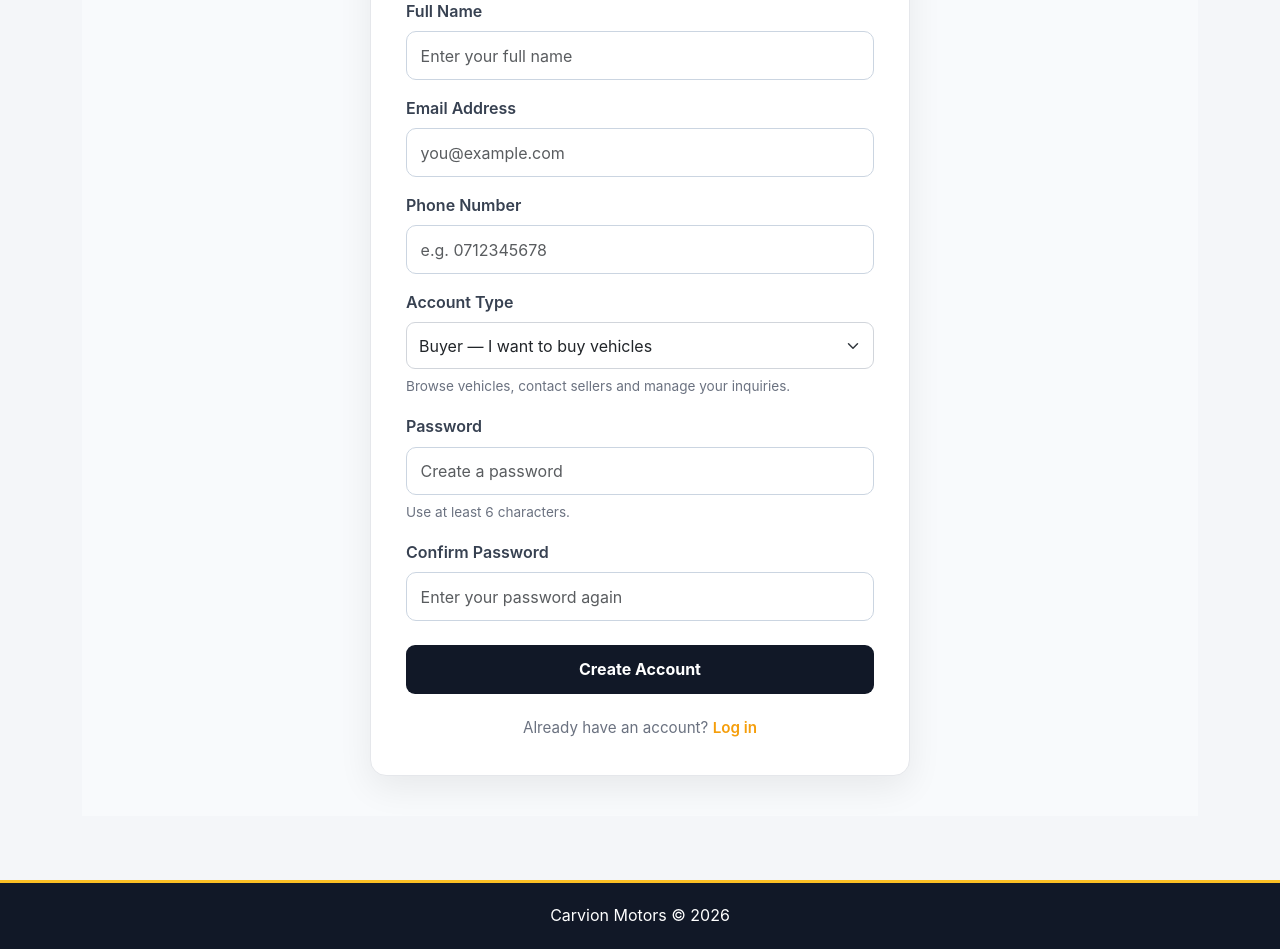
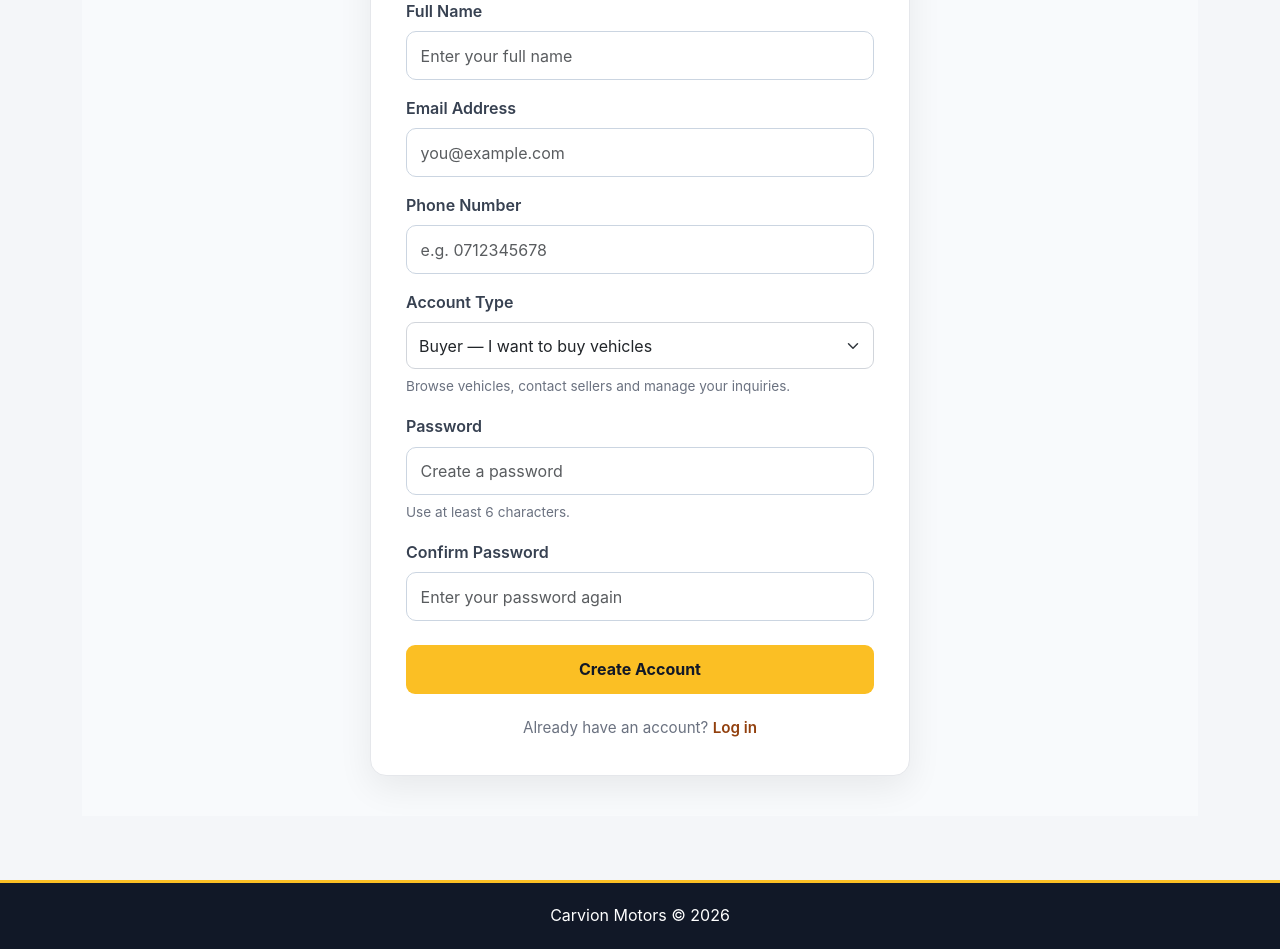
Before and after one commit to markkims001-crypto/carvion-motors, a Flask app: page /register in a window 1280 px wide. Shown: the part 287-1236 px from the top of the page. Run offline with Flask 3, Linux system fonts and the light colour scheme; some libraries are stand-ins or nearby versions.

Commit message:
Finish registration button and link branding adjustments

```diff
--- a/templates/register.html
+++ b/templates/register.html
@@ -71,8 +71,8 @@
     .register-button {
         width: 100%;
         min-height: 49px;
-        background: #111827;
-        color: #fff;
+        background: #fbbf24;
+        color: #111827;
         border: none;
         border-radius: 9px;
         font-weight: 700;
@@ -92,7 +92,7 @@
     }
 
     .register-footer a {
-        color: #f59e0b;
+        color: #92400e;
         font-weight: 600;
         text-decoration: none;
     }
```
